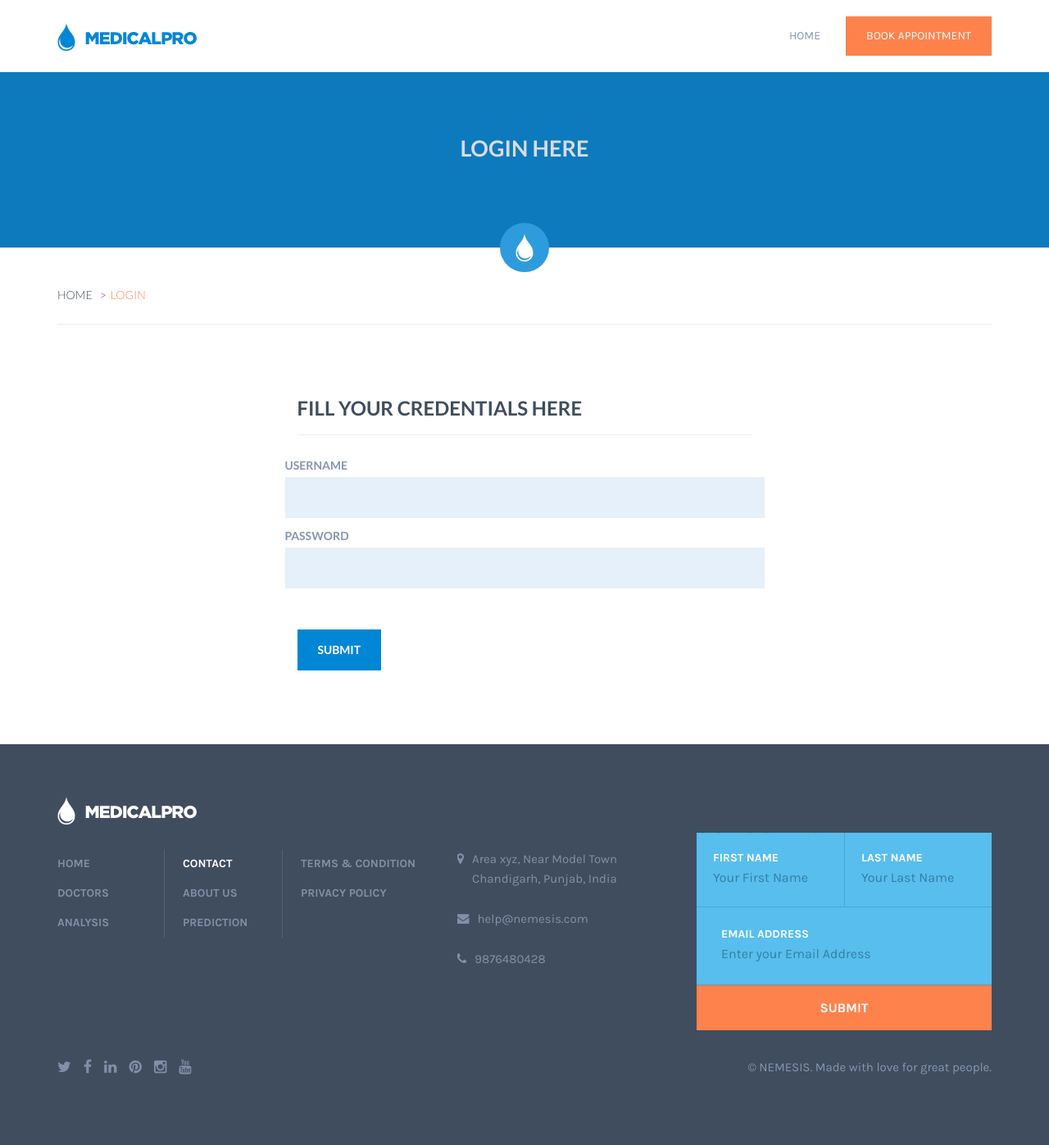
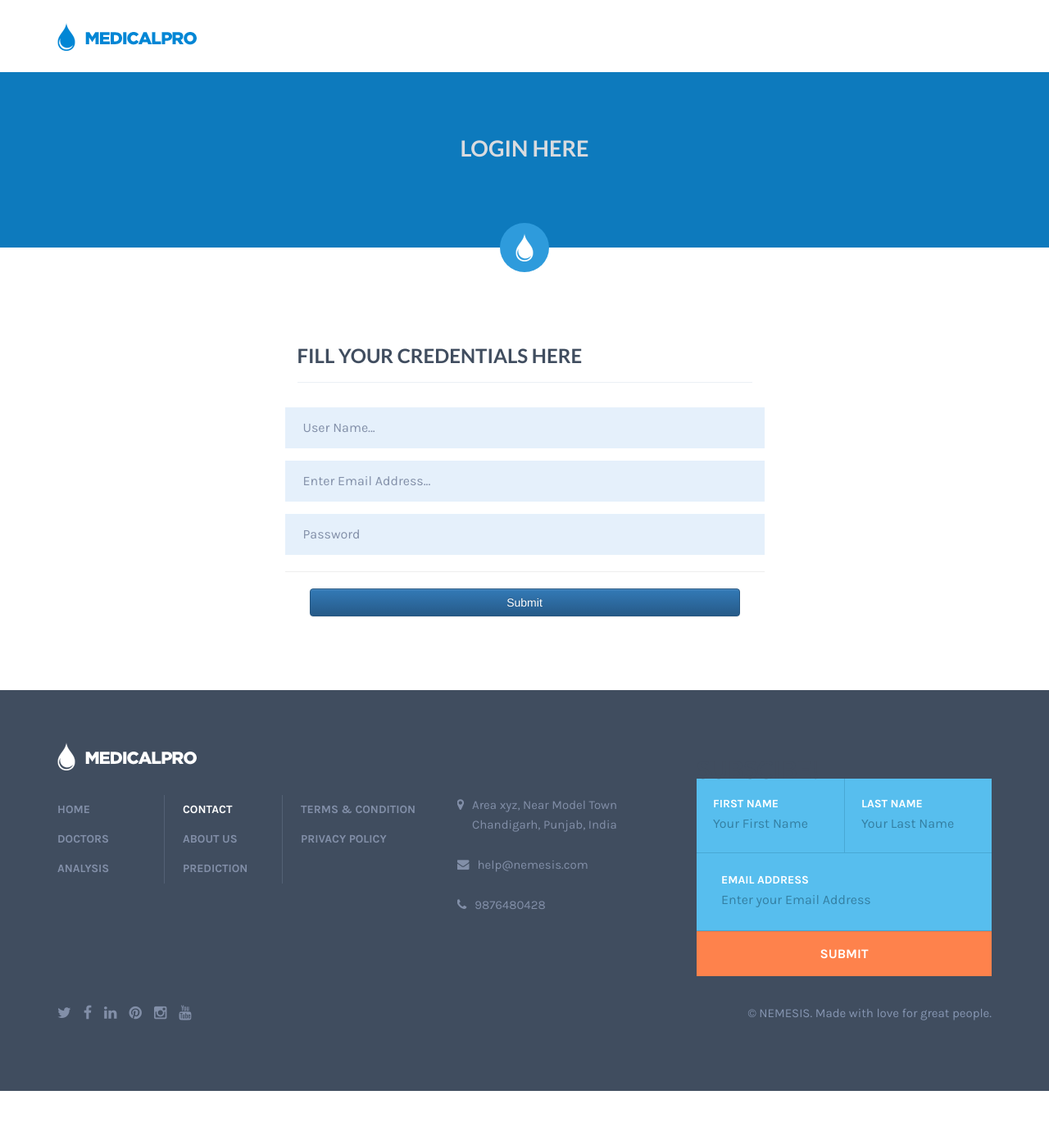
Before and after one commit to payaljindal/Nemesis, a Python web app: template flask/templates/login.html in a window 1280 px wide. Shown: the whole page at 82% size. After the commit the page ends 1331 px from the top, so only its background shows below. Run offline with Jinja, Linux system fonts and the light colour scheme; the template is opened without the code that fills it, so the values that code supplies are empty; some libraries are stand-ins or nearby versions.

Commit message:
Update login.html

```diff
--- a/flask/templates/login.html
+++ b/flask/templates/login.html
@@ -65,15 +65,11 @@
                     <span class="icon-bar"></span>
                     <span class="icon-bar"></span>
                 </button>
-                <a href="/appointment" class="navbar-toggle visible-xs" data-toggle="modal" data-target="#appointmefnt_form_pop">book appointment</a>
             </div>
 
             <!-- Collect the nav links, forms, and other content for toggling -->
             <div class="collapse navbar-collapse" id="main_nav">
                 <ul class="nav navbar-nav navbar-right">
-                    <li class=" dropdown">
-                        <a href="/">Home</a>
-                    </li>
                     <!-- <li class="dropdown">
                         <a href="#" class="dropdown-toggle" data-toggle="dropdown" role="button" aria-expanded="false">services</a>
                         <ul class="dropdown-menu">
@@ -86,7 +82,7 @@
                     <li><a href="/about">About us</a></li>
                     <li><a href="/contact">contact</a></li>
                     <li class="active"><a href="/login">Login</a></li> -->
-                    <li class="hidden-xs book"><a href="#" data-toggle="modal" data-target="#appointmefnt_form_pop">book appointment</a></li>
+                    <!-- <li class="hidden-xs book"><a href="#" data-toggle="modal" data-target="#appointmefnt_form_pop">book appointment</a></li> -->
                 </ul>
             </div><!-- /.navbar-collapse -->
         </div><!-- /.container -->
@@ -102,16 +98,7 @@
         </div>
     </section>
 
-    <section class="row breadcrumbRow">
-        <div class="container">
-            <div class="row inner m0">
-                <ul class="breadcrumb">
-                    <li><a href="/">Home</a></li>
-                    <li>Login</li>
-                </ul>
-            </div>
-        </div>
-    </section>
+
 
 
     <section class="row contact_form_row">
@@ -125,31 +112,17 @@
                     <div class="contactForm row m0">
                         <form action="https://themedesigner.in/demo/MedicalPRO/contact_process.php" class="row contact_form" id="contactForm">
                             <div class="row m0">
-                                <div >
-                                    <div class="input-group">
-                                        <label for="contact_fname">Username</label>
-                                        <input type="text" class="form-control" id="contact_fname" name="contact_fname">
-                                    </div>
-                                    <!-- <div class="input-group">
-                                        <label for="contact_femail">E-mail Address</label>
-                                        <input type="email" class="form-control" id="contact_femail" name="contact_femail">
-                                    </div> -->
-                                </div>
-                                <div >
-                                    <!-- <div class="input-group">
-                                        <label for="contact_lname">Last Name</label>
-                                        <input type="text" class="form-control" id="contact_lname" name="contact_lname">
-                                    </div> -->
-                                    <div class="input-group">
-                                        <label for="contact_fphone">Password</label>
-                                        <input type="tel" class="form-control" id="contact_fphone" name="contact_fphone">
-                                    </div>
-                                </div>
+                                <form class="user" method="post">
+                                    <div class="form-group"><input class="form-control form-control-user" type="text" id="exampleInputEmail" placeholder="User Name..." name="user_name"></div>
+                                    <div class="form-group"><input class="form-control form-control-user" type="email" id="exampleInputEmail" aria-describedby="emailHelp" placeholder="Enter Email Address..." name="email"></div>
+                                    <div class="form-group"><input class="form-control form-control-user" type="password" id="exampleInputPassword" placeholder="Password" name="password"></div>
+                                    <hr>
+                                </form>
                             </div>
 
                             <div class="row m0">
                                 <div class="col-sm-12">
-                                    <input type="submit" class="submit_btn" value="submit">
+                                    <a href="{{url_for('analysis')}}"><input type="submit" class="btn btn-primary btn-block text-white btn-user" value="Submit"></a>
                                 </div>
                             </div>
                         </form>
@@ -262,8 +235,8 @@
 
     <div class="modal fade" id="appointmefnt_form_pop" tabindex="-1" role="dialog" aria-labelledby="appointmefnt_form_pop">
         <div class="modal-dialog modal-sm" role="document">
-            <div class="modal-content form">
-                <form action="/MailMe" class="row m0 appointment_home_form2 form" method="post">
+            <div class="modal-content">
+                <form action="#" class="row m0 appointment_home_form2">
                         <button type="button" class="close" data-dismiss="modal" aria-label="Close">
                             <i class="fa fa-times-circle-o"></i>
                         </button>
@@ -272,24 +245,24 @@
                             <div class="row m0 input_row">
                                 <div class="col-sm-12 col-md-12 col-lg-6 p0">
                                     <label for="app_fname">First Name</label>
-                                    <input type="text" name="app_fname" class="form-control" id="app_fname" placeholder="Kartik" required>
+                                    <input type="text" class="form-control" id="app_fname" placeholder="Kartik">
                                 </div>
                                 <div class="col-sm-12 col-md-12 col-lg-6 p0">
                                     <label for="app_lname">Last Name</label>
-                                    <input type="text" class="form-control" name="app_lname" id="app_lname" placeholder="Arora" required>
+                                    <input type="text" class="form-control" id="app_lname" placeholder="Arora">
                                 </div>
                             </div>
                             <div class="row m0 input_row">
                                 <label for="app_email">Email Address</label>
-                                <input type="email" class="form-control" id="app_email" name="app_email"placeholder="kartik@gmail.com" required>
+                                <input type="email" class="form-control" id="app_email" placeholder="kartik@gmail.com">
                             </div>
                             <div class="row m0 input_row">
                                 <label for="app_phone">Phone Number</label>
-                                <input type="tel" class="form-control" id="app_phone" name="app_phone" placeholder="98732XXXXX" required>
+                                <input type="tel" class="form-control" id="app_phone" placeholder="98732XXXXX">
                             </div>
                             <div class="row m0 input_row">
                                 <label for="app_phone">Select Department</label> <br>  <br>
-                                    <select name="department_name" id="department_name" name="department_name"style="padding: 5px;width:100%;" required>
+                                <select name="doctor_name" id="doctor_name" style="padding: 5px;width:100%;" >
                                     <option value="Department1">Department1</option>
                                     <option value="Department2">Department2</option>
                                     <option value="Department3">Department3</option>
@@ -299,13 +272,13 @@
                             <div class="row m0 input_row">
                                 <label for="app_date">Booking Date</label>
                                 <div class="input-append date">
-                                    <input type="text" class="form-control" name="date" id="app_date" name="app_date" placeholder="Select the Appointment Date">
+                                    <input type="text" class="form-control" name="date" id="app_date" placeholder="Select the Appointment Date">
                                     <span class="add-on"><i class="icon-th"></i></span>
                                 </div>
                             </div>
                             <div class="row m0 input_row">
                                 <label for="app_texts">Symptoms</label>
-                                <textarea  id="app_texts" class="form-control" name="app_texts" placeholder="Headache, fever and cold" required></textarea>
+                                <textarea  id="app_texts" class="form-control" placeholder="Headache, fever and cold"></textarea>
                             </div>
                             <input type="submit" class="form-control" value="book your appointment now">
                         </div>
@@ -316,7 +289,6 @@
             </div>
         </div>
     </div>
-
 
     <!--jQuery, Bootstrap and other vendor JS-->
 
```
Lines whose indentation alone changed are shown as unchanged.
